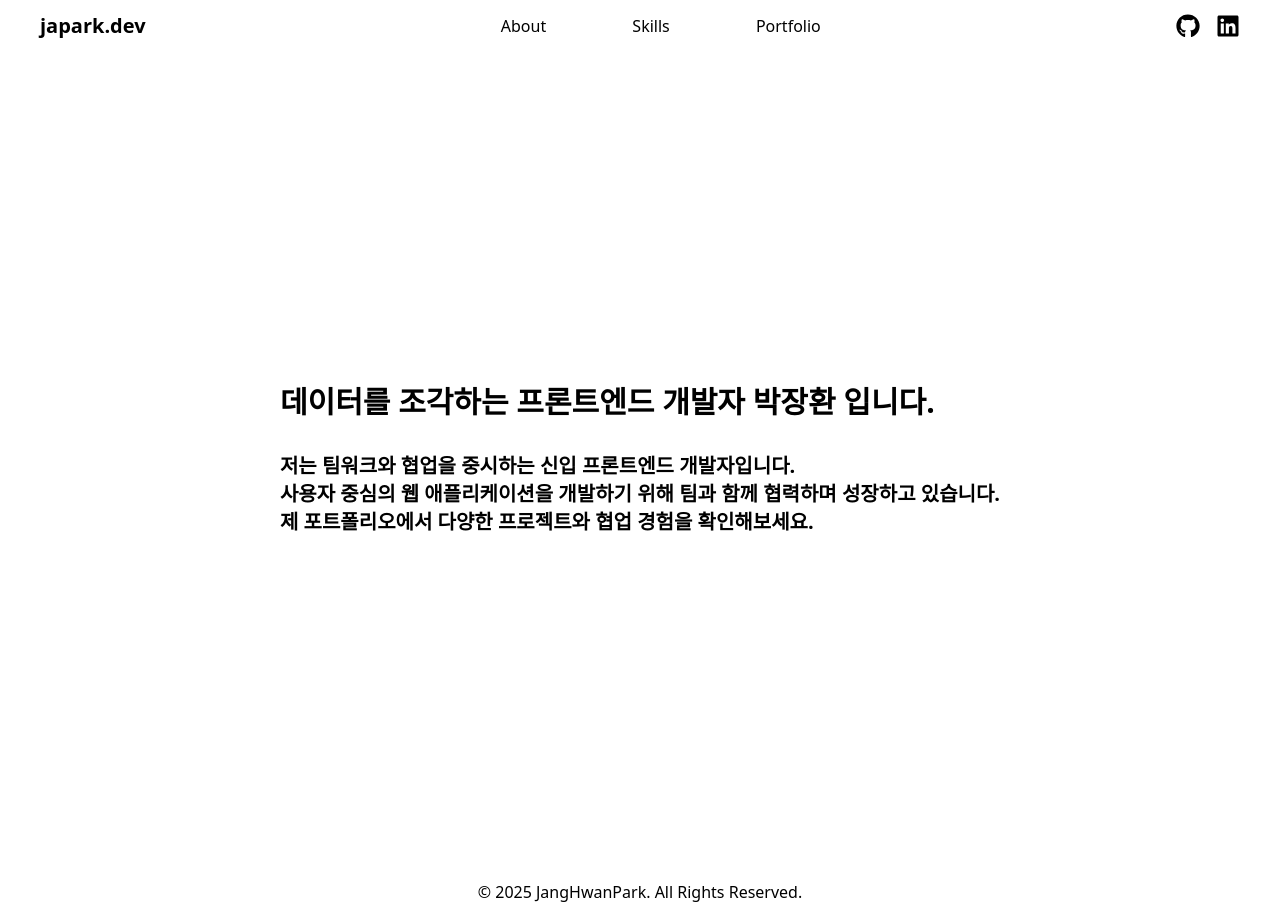
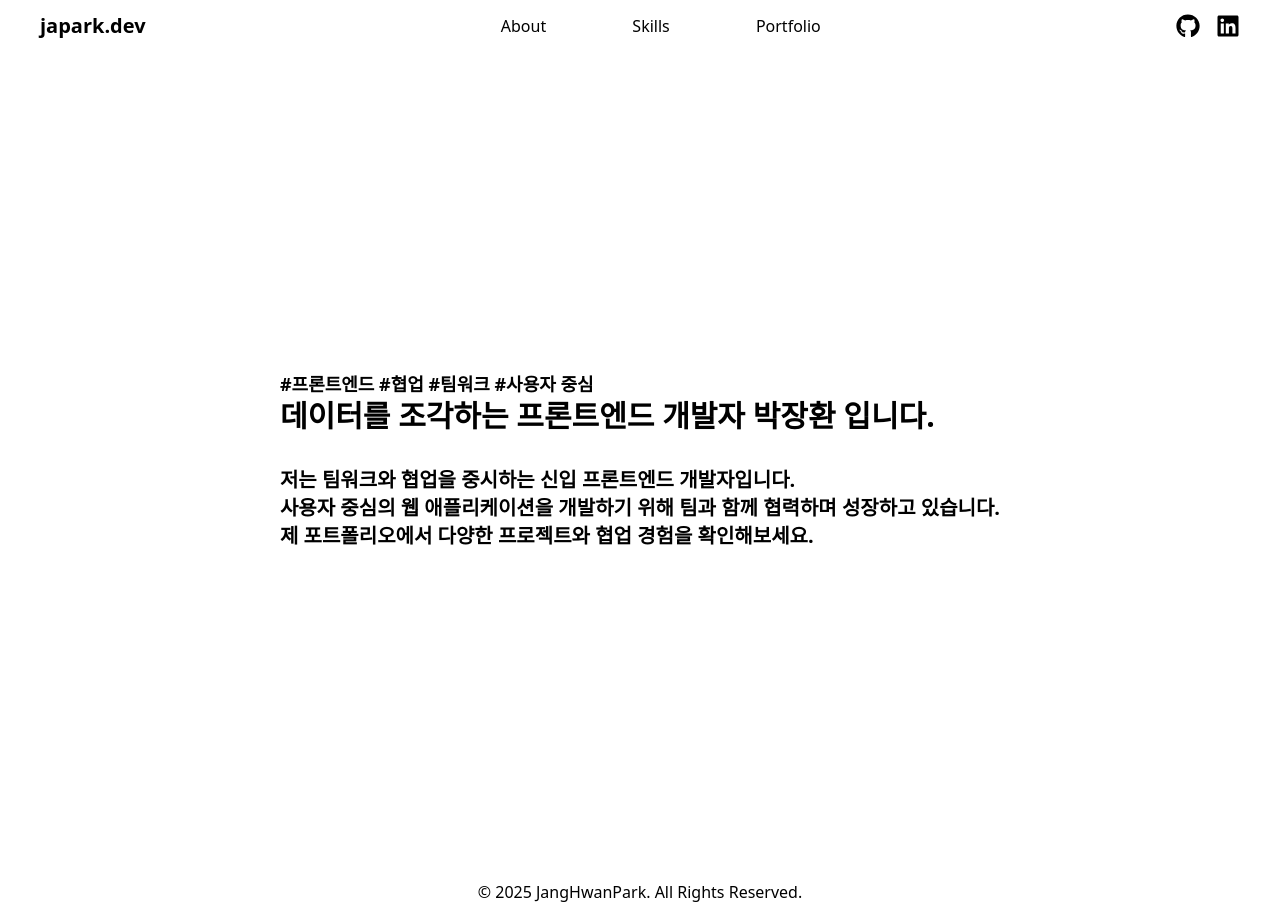
Before and after one commit to JangHwanPark/JangHwan-Portfolio, a React (Vite) app: page / in a window 1280 px wide. Built offline with nearby package versions, Linux system fonts and the light colour scheme.

Commit message:
:memo: note - 페이지 내 워딩 작성

```diff
--- a/src/pages/Home.tsx
+++ b/src/pages/Home.tsx
@@ -2,6 +2,7 @@ const Home = () => {
   return (
     <section className='w-full h-screen flex items-center justify-center'>
       <header className='font-bold leading-8'>
+        <p className='text-lg'>#프론트엔드 #협업 #팀워크 #사용자 중심</p>
         <h1 className='mb-8 text-3xl'>데이터를 조각하는 프론트엔드 개발자 박장환 입니다.</h1>
         <h2 className='text-xl'>저는 팀워크와 협업을 중시하는 신입 프론트엔드 개발자입니다.<br/>
           사용자 중심의 웹 애플리케이션을 개발하기 위해 팀과 함께 협력하며 성장하고 있습니다.<br/>
```
